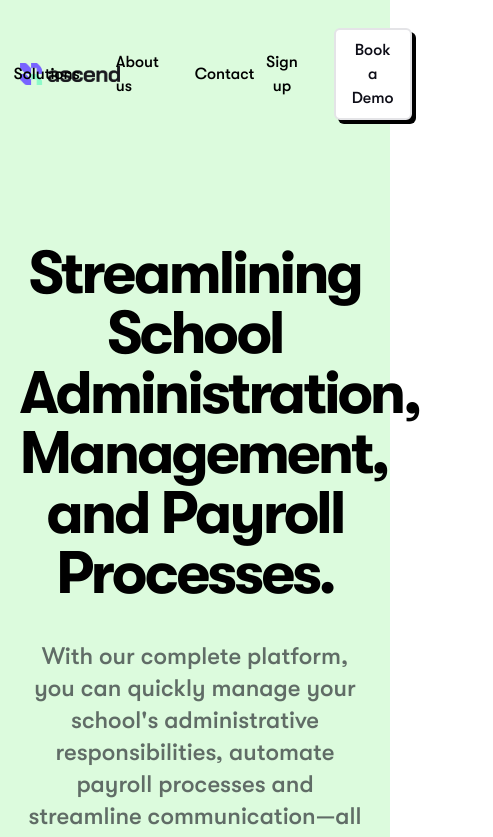
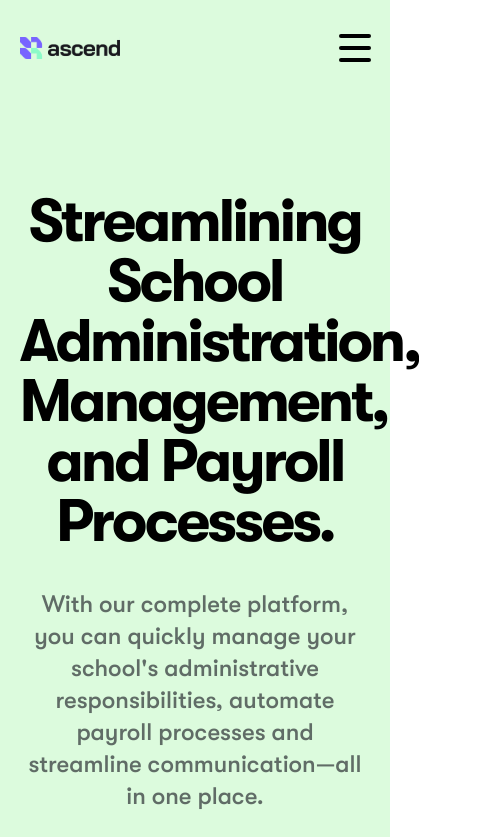
Before and after one commit to AscendHQ/Ascend-Frontend, a Next.js app: page / in a window 390 px wide. Shown: the top 837 px of the page, 493 px wide, since content can reach past the window. Built offline with nearby package versions, Linux system fonts and the light colour scheme.

Commit message:
aoe : responsiveness

```diff
--- a/src/pages/index.tsx
+++ b/src/pages/index.tsx
@@ -2,12 +2,15 @@
 import Image from "next/image";
 import { Container } from "@/components/ui/container";
 import { Icon } from "@iconify/react";
+import React from "react";
 
 export default function Home() {
   const date = new Date();
+  const [isOpen, setIsOpen] = React.useState(false);
+
   return (
     <div className="font-GTWalsheimPro">
-      <HeadingSection />
+      <HeadingSection isOpen={isOpen} setIsOpen={setIsOpen} />
       <MainSection />
       <FooterSection date={date} />
     </div>
@@ -19,7 +22,7 @@ function FooterSection({ date }: { date: Date }) {
     <footer>
       <div className="bg-neutral-100 py-10">
         <Container>
-          <section className="flex justify-between">
+          <section className="flex flex-wrap gap-5 justify-between">
             <div className="">
               <Image
                 src="/Ascend-Logo.svg"
@@ -43,10 +46,11 @@ function FooterSection({ date }: { date: Date }) {
                 ))}
               </ul>
             </div>
+
             <div className="">
-              <h4 className="text-gray-500 mb-3">Social</h4>
+              <h4 className="text-gray-500 mb-3">Legal</h4>
               <ul>
-                {["Twitter", "Instagram", "LinkedIn"].map((item) => (
+                {["Terms", "Privacy", "Media kit"].map((item) => (
                   <li key={item} className="text-gray-600">
                     {item}
                   </li>
@@ -54,21 +58,24 @@ function FooterSection({ date }: { date: Date }) {
               </ul>
             </div>
             <div className="">
-              <h4 className="text-gray-500 mb-3">Legal</h4>
-              <ul>
-                {["Terms", "Privacy", "Licenses", "Media kit"].map((item) => (
-                  <li key={item} className="text-gray-600">
-                    {item}
-                  </li>
-                ))}
-              </ul>
+              <h4>Subscribe to our newsletter</h4>
+              <div className="relative">
+                <input
+                  type="email"
+                  placeholder="Enter your email address"
+                  className="w-full rounded-md min-w-[370px] py-5"
+                />
+                <button className="bg-primary-purple-500 text-grey-100 border-2 px-6 py-2 border-accent-300 rounded-md shadow-[4px_4px_0px_0px_#000000] hover:shadow-none transition-all absolute right-3 top-3">
+                  Subscribe
+                </button>
+              </div>
             </div>
           </section>
         </Container>
       </div>
       <div className="bg-grey-50 py-5">
         <Container>
-          <div className="flex items-center justify-between">
+          <div className="flex items-center flex-wrap gap-5 justify-between">
             <p>
               © {date.getFullYear()} AscendTechnologies. All rights reserved.
             </p>
@@ -163,7 +170,7 @@ function MainSection() {
               </button>
             }
           />
-          <section className="flex border border-accent-300 justify-between p-10 items-center rounded-lg mt-10 max-w-[70rem] mx-auto">
+          <section className="flex border flex-col lg:flex-row gap-6 border-accent-300 justify-between p-10 items-center rounded-lg mt-10 max-w-[70rem] mx-auto">
             <div className="text-left">
               <h4 className="text-4xl font-black max-w-[37rem] text-accent-200">
                 More than 1,200 schools use Ascend for administration
@@ -218,8 +225,8 @@ function MainSection() {
             <h4 className="text-5xl font-bold tracking-tighter text-accent-200">
               Loved by top school owners around the world
             </h4>
-            <div className="flex justify-between">
-              <div className="max-w-[34rem] border-2 bg-accent-700 p-8 space-y-4 rounded-2xl border-accent-300">
+            <div className="flex justify-between gap-5 flex-col lg:flex-row">
+              <div className="lg:max-w-[34rem] border-2 bg-accent-700 p-8 space-y-4 rounded-2xl border-accent-300">
                 <Icon icon="fontisto:quote-left" fontSize={25} />
                 <h5 className="text-accent-300 text-opacity-60">
                   It has completely transformed our administrative processes.
@@ -240,7 +247,7 @@ function MainSection() {
                   </div>
                 </div>
               </div>
-              <div className="max-w-[34rem] border-2 bg-accent-800 p-8 space-y-4 rounded-2xl border-accent-300">
+              <div className="lg:max-w-[34rem] border-2 bg-accent-800 p-8 space-y-4 rounded-2xl border-accent-300">
                 <Icon icon="fontisto:quote-left" fontSize={25} />
                 <h5 className="text-accent-300 text-opacity-60">
                   We have been using this website for a few months now, and it
@@ -266,7 +273,6 @@ function MainSection() {
             </div>
           </div>
           <div className="bg-accent-900 text-center border-2 border-accent-300 p-10 py-32 space-y-4 rounded-3xl my-32 relative">
-            <Image src="/wave.svg" alt="wave Logo" fill priority />
             <h4 className="text-grey-100 text-5xl font-bold tracking-tighter">
               Give your school administration an
               <span className="text-secondary-green-500"> edge</span>.
@@ -298,7 +304,7 @@ function TailoredSolutions(): JSX.Element {
               <Image
                 src="/school-management-solution.avif"
                 alt="school-management-solution"
-                width={403}
+                width={395}
                 height={221}
                 priority
               />
@@ -327,8 +333,18 @@ function ContentSection({
     <div
       className={`flex gap-5 flex-col ${direction} justify-between mt-20 items-center`}
     >
-      <div className="bg-warning-main h-[650px] w-[520px] rounded-lg border-2 border-black" />
-      <div className="text-left space-y-8 max-w-[31rem]">
+      <div className="bg-warning-main relative h-[650px] w-full lg:w-[520px] overflow-hidden rounded-lg border-2 border-black">
+        <Image
+          src="/Database __ Students.png"
+          alt="Vercel Logo"
+          fill
+          priority
+          style={{
+            transform: "translateX(60px) translateY(150px)",
+          }}
+        />
+      </div>
+      <div className="text-left space-y-8 w-full lg:max-w-[31rem]">
         <h4 className="text-5xl font-bold tracking-tighter text-accent-200">
           {heading}
         </h4>
@@ -358,7 +374,24 @@ function ContentSection({
   );
 }
 
-function HeadingSection(): JSX.Element {
+function HeadingSection({
+  isOpen,
+  setIsOpen,
+}: {
+  isOpen: boolean;
+  setIsOpen: React.Dispatch<React.SetStateAction<boolean>>;
+}): JSX.Element {
+  const genericHamburgerLine = `
+  h-1
+  w-full
+  my-1
+  rounded-full
+  bg-black
+  transition
+  ease
+  transform
+  duration-300
+`;
   return (
     <div className="bg-accent-100">
       <Container>
@@ -370,13 +403,15 @@ function HeadingSection(): JSX.Element {
             height={24}
             priority
           />
-          <ul className="flex items-center justify-end gap-9 w-[35%]">
+
+          <div className="lg:w-[65%] hidden items-center md:flex justify-between gap-5">
+            <ul className="flex items-center justify-end gap-9">
               <li>Home</li>
               <li>Solutions</li>
               <li>About us</li>
               <li>Contact</li>
             </ul>
-          <ul className="flex items-center gap-9 w-fit">
+            <ul className="flex items-center gap-9">
               <li>
                 <button className="">Sign up</button>
               </li>
@@ -386,6 +421,32 @@ function HeadingSection(): JSX.Element {
                 </button>
               </li>
             </ul>
+          </div>
+
+          <button
+            className={` flex flex-col h-10 w-8 rounded justify-center items-center group md:hidden`}
+            onClick={() => setIsOpen(!isOpen)}
+          >
+            <span
+              className={`${genericHamburgerLine} ${
+                isOpen
+                  ? `rotate-45 translate-y-3 group-hover:opacity-100`
+                  : `group-hover:opacity-100`
+              }`}
+            />
+            <span
+              className={`${genericHamburgerLine} ${
+                isOpen ? "opacity-0" : "group-hover:opacity-100"
+              }`}
+            />
+            <span
+              className={`${genericHamburgerLine} ${
+                isOpen
+                  ? `-rotate-45 -translate-y-3 group-hover:opacity-100`
+                  : `group-hover:opacity-100`
+              }`}
+            />
+          </button>
         </header>
       </Container>
       <Container>
@@ -417,9 +478,11 @@ function HeadingSection(): JSX.Element {
               src="/dashboard-img.avif"
               alt="dashboard-img"
               fill
-              style={{
-                objectFit: "contain",
-              }}
+              style={
+                {
+                  // objectFit: "cover",
+                }
+              }
               priority
             />
           </div>
```
Also changed, not shown: public/Database __ Students.png (added). Lines whose indentation alone changed are shown as unchanged.
